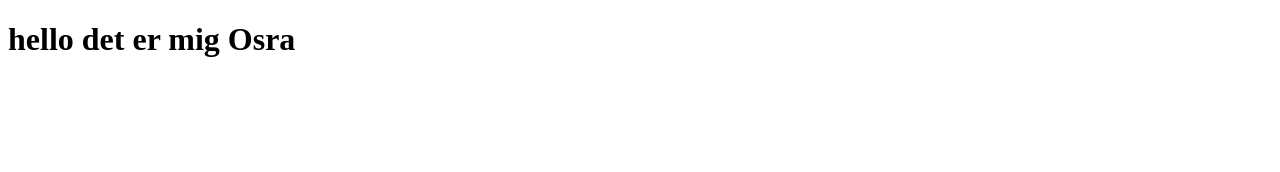
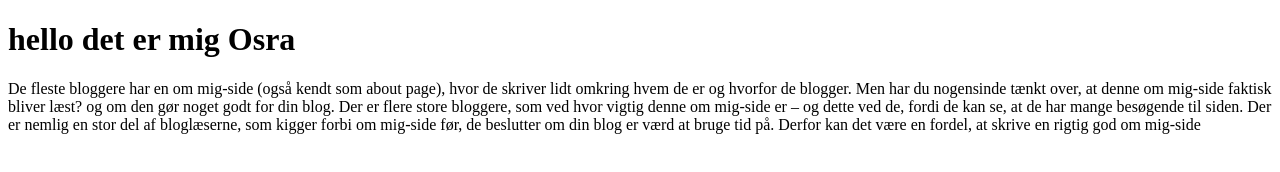
Before and after one commit to osradk/mit-f-rste-github, a plain HTML site: page index.html in a window 1280 px wide. Drawn offline with Linux system fonts and the light colour scheme.

Commit message:
add første text

```diff
--- a/index.html
+++ b/index.html
@@ -1,12 +1,25 @@
 <!DOCTYPE html>
 <html lang="en">
+
 <head>
     <meta charset="UTF-8">
     <meta http-equiv="X-UA-Compatible" content="IE=edge">
     <meta name="viewport" content="width=device-width, initial-scale=1.0">
     <title>Document</title>
 </head>
+
 <body>
     <h1>hello det er mig Osra</h1>
+    <p>
+        De fleste bloggere har en om mig-side (også kendt som about page), hvor de skriver lidt omkring hvem de er og
+        hvorfor de blogger. Men har du nogensinde tænkt over, at denne om mig-side faktisk bliver læst? og om den gør
+        noget godt for din blog.
+
+        Der er flere store bloggere, som ved hvor vigtig denne om mig-side er – og dette ved de, fordi de kan se, at de
+        har mange besøgende til siden. Der er nemlig en stor del af bloglæserne, som kigger forbi om mig-side før, de
+        beslutter om din blog er værd at bruge tid på. Derfor kan det være en fordel, at skrive en rigtig god om
+        mig-side
+    </p>
 </body>
+
 </html>
```
